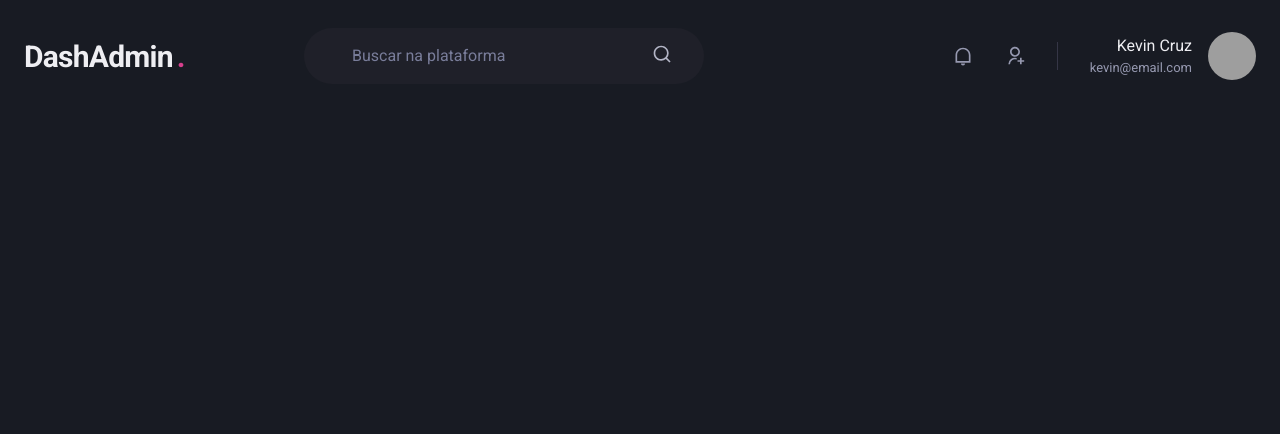
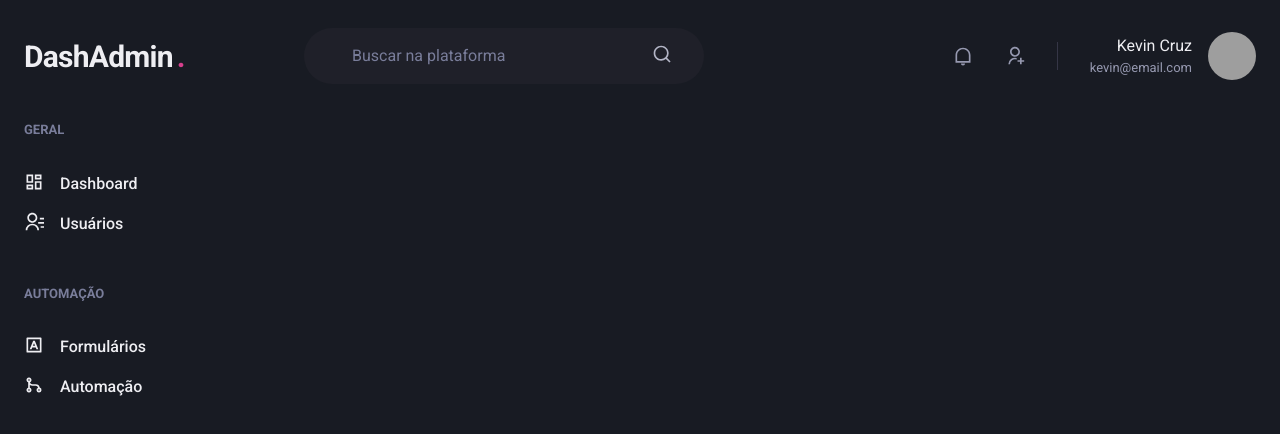
Before and after one commit to kevinmcruzp/dashadmin, a Next.js app: page /dashboard in a window 1280 px wide. Shown: the top 434 px of the page. Built offline with nearby package versions, Linux system fonts and the light colour scheme; grey boxes are pictures that could not be loaded.

Commit message:
Componente Sidebar

```diff
--- /dev/null
+++ b/src/components/Sidebar/index.tsx
@@ -0,0 +1,54 @@
+import { Box, Icon, Link, Stack, Text } from "@chakra-ui/react";
+import {
+  RiContactsLine,
+  RiDashboardLine,
+  RiGitMergeLine,
+  RiInputMethodLine,
+} from "react-icons/ri";
+
+export function Sidebar() {
+  return (
+    <Box as="aside" w="64" mr="8">
+      <Stack spacing="12" align="flex-start">
+        <Box>
+          <Text fontWeight="bold" color="gray.400" fontSize="small">
+            GERAL
+          </Text>
+          <Stack spacing="4" mt="8" align="stretch">
+            <Link display="flex" alignContent="center">
+              <Icon as={RiDashboardLine} fontSize="20" />
+              <Text ml="4" fontWeight="medium">
+                Dashboard
+              </Text>
+            </Link>
+            <Link display="flex" alignContent="center">
+              <Icon as={RiContactsLine} fontSize="20" />
+              <Text ml="4" fontWeight="medium">
+                Usuários
+              </Text>
+            </Link>
+          </Stack>
+        </Box>
+        <Box>
+          <Text fontWeight="bold" color="gray.400" fontSize="small">
+            AUTOMAÇÃO
+          </Text>
+          <Stack spacing="4" mt="8" align="stretch">
+            <Link display="flex" alignContent="center">
+              <Icon as={RiInputMethodLine} fontSize="20" />
+              <Text ml="4" fontWeight="medium">
+                Formulários
+              </Text>
+            </Link>
+            <Link display="flex" alignContent="center">
+              <Icon as={RiGitMergeLine} fontSize="20" />
+              <Text ml="4" fontWeight="medium">
+                Automação
+              </Text>
+            </Link>
+          </Stack>
+        </Box>
+      </Stack>
+    </Box>
+  );
+}
--- a/src/pages/dashboard.tsx
+++ b/src/pages/dashboard.tsx
@@ -1,5 +1,15 @@
+import { Flex } from "@chakra-ui/react";
 import { Header } from "../components/Header";
+import { Sidebar } from "../components/Sidebar";
 
 export default function Dashboard() {
-  return <Header />;
+  return (
+    <Flex direction="column" h="100vh">
+      <Header />
+
+      <Flex w="100%" my="6" maxW={1480} mx="auto" px="6">
+        <Sidebar />
+      </Flex>
+    </Flex>
+  );
 }
```
